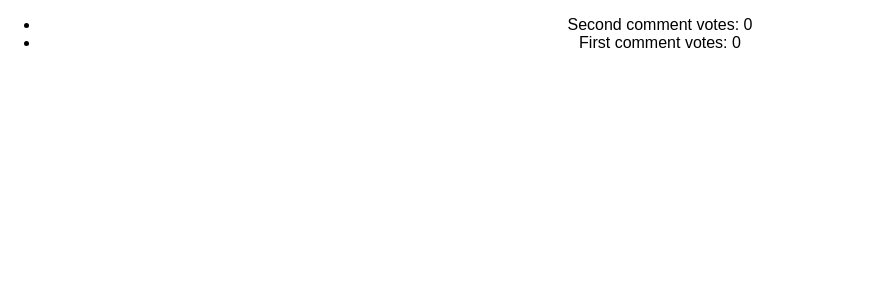
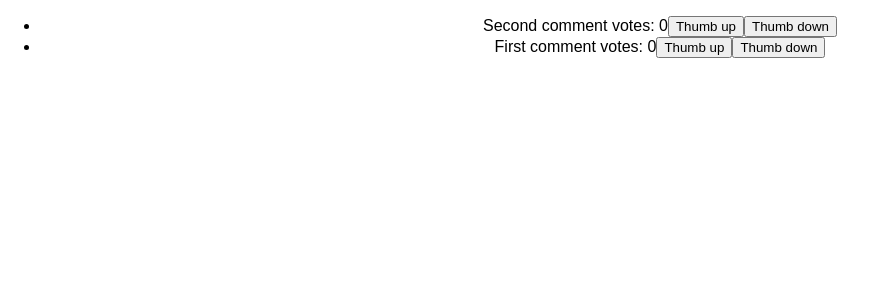
Before and after one commit to mnap00/mod-19.7-redux-react-app, a React (Create React App) app: page / in a window 1280 px wide. Shown: the top 300 px of the page, without its empty margins (0-876 px from the left). Built offline with nearby package versions, Linux system fonts and the light colour scheme.

Commit message:
Add thumb up/down actions and buttons

```diff
--- a/src/Comment.js
+++ b/src/Comment.js
@@ -1,5 +1,10 @@
 import React from 'react';
 
-const Comment = ({text, votes}) => <li>{text} <span>votes: {votes}</span></li>;
+const Comment = ({text, votes, id, thumbUpComment, thumbDownComment}) =>
+    <li>
+        {text} <span>votes: {votes}</span>
+        <button onClick={() => thumbUpComment(id)}>Thumb up</button>
+        <button onClick={() => thumbDownComment(id)}>Thumb down</button>
+    </li>;
 
 export default Comment;
--- /dev/null
+++ b/src/CommentContainer.js
@@ -0,0 +1,10 @@
+import {connect} from 'react-redux';
+import Comment from './Comment';
+import {thumbUpComment, thumbDownComment} from './actions';
+
+const mapDispatchToProps = dispatch => ({
+    thumbUpComment: (id) => dispatch(thumbUpComment(id)),
+    thumbDownComment: (id) => dispatch(thumbDownComment(id))
+});
+
+export default connect(null, mapDispatchToProps)(Comment);
--- a/src/CommentsList.js
+++ b/src/CommentsList.js
@@ -1,5 +1,5 @@
 import React from 'react';
-import Comment from './Comment';
+import Comment from './CommentContainer';
 
 
 const CommentsList = ({comments}) => <ul>{
```
